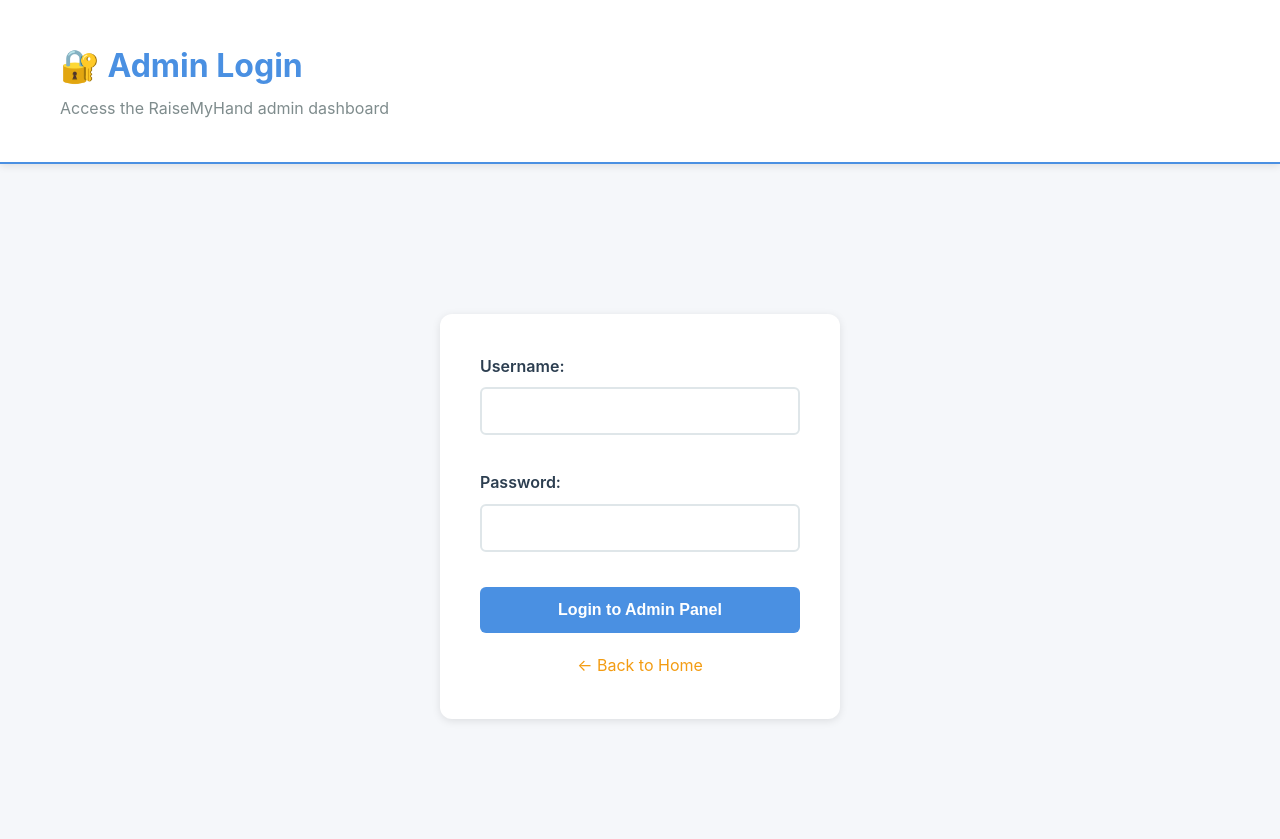
After one commit to OER-Forge/raisemyhand, a Python web app: template templates/admin-login.html in a window 1280 px wide. The commit adds this page. Run offline with Jinja, Linux system fonts and the light colour scheme; the template is opened without the code that fills it, so the values that code supplies are empty.

Commit message:
Implement JWT authentication with optional instructor session passwords
- Replace HTTP Basic Auth with JWT token-based authentication for admin panel
- Add optional password protection for instructor sessions using bcrypt hashing
- Create new admin login page with modern JWT-based authentication flow
- Update all admin API endpoints to require JWT authorization headers
- Add session password verification endpoints for protected instructor sessions
- Update frontend JavaScript to handle JWT tokens and session passwords
- Add database migration script for password_hash column in sessions table
- Update dependencies: python-jose[cryptography], bcrypt==4.1.2
- Maintain backward compatibility - existing sessions continue to work

Features:
- Admin login with 30-day JWT token expiration
- Secure password hashing for instructor session protection
- Automatic token storage and API request authentication
- Student password prompts for protected sessions
- Modern, portable authentication replacing browser dialogs

```diff
--- a/models.py
+++ b/models.py
@@ -15,6 +15,7 @@ class Session(Base):
     session_code = Column(String, unique=True, index=True, nullable=False)
     instructor_code = Column(String, unique=True, index=True, nullable=False)
     title = Column(String, nullable=False)
+    password_hash = Column(String, nullable=True)  # Optional session password
     created_at = Column(DateTime, default=datetime.utcnow)
     ended_at = Column(DateTime, nullable=True)
     is_active = Column(Boolean, default=True)
--- a/requirements.txt
+++ b/requirements.txt
@@ -10,3 +10,5 @@ python-dotenv==1.0.0
 pytz==2024.1
 passlib[bcrypt]==1.7.4
 slowapi==0.1.9
+python-jose[cryptography]==3.3.0
+bcrypt==4.0.1
--- a/static/js/instructor.js
+++ b/static/js/instructor.js
@@ -33,6 +33,12 @@ async function loadSession() {
         // Update UI
         document.getElementById('session-title').textContent = sessionData.title;
         document.getElementById('session-code').textContent = sessionData.session_code;
+
+        // Show password protection status
+        const passwordInfo = document.getElementById('password-info');
+        if (sessionData.has_password) {
+            passwordInfo.style.display = 'block';
+        }
 
         const baseUrl = config.base_url;
         const studentUrl = `${baseUrl}/student?code=${sessionData.session_code}`;
--- /dev/null
+++ b/templates/admin-login.html
@@ -0,0 +1,234 @@
+<!DOCTYPE html>
+<html lang="en">
+<head>
+    <meta charset="UTF-8">
+    <meta name="viewport" content="width=device-width, initial-scale=1.0">
+    <title>RaiseMyHand - Admin Login</title>
+    <link rel="stylesheet" href="/static/css/styles.css">
+    <style>
+        .login-container {
+            max-width: 400px;
+            margin: 100px auto;
+            padding: 40px;
+            background: var(--card-bg);
+            border-radius: 12px;
+            box-shadow: var(--shadow);
+            text-align: center;
+        }
+
+        .login-form {
+            display: flex;
+            flex-direction: column;
+            gap: 20px;
+        }
+
+        .form-group {
+            text-align: left;
+        }
+
+        .form-group label {
+            display: block;
+            margin-bottom: 8px;
+            font-weight: 600;
+            color: var(--text-color);
+        }
+
+        .form-group input {
+            width: 100%;
+            padding: 12px;
+            border: 2px solid var(--border-color);
+            border-radius: 6px;
+            font-size: 16px;
+            box-sizing: border-box;
+        }
+
+        .form-group input:focus {
+            outline: none;
+            border-color: var(--primary-color);
+        }
+
+        .login-btn {
+            background: var(--primary-color);
+            color: white;
+            border: none;
+            padding: 14px 28px;
+            border-radius: 6px;
+            font-size: 16px;
+            font-weight: 600;
+            cursor: pointer;
+            transition: background-color 0.3s;
+        }
+
+        .login-btn:hover {
+            background: var(--primary-hover);
+        }
+
+        .login-btn:disabled {
+            background: #cccccc;
+            cursor: not-allowed;
+        }
+
+        .error-message {
+            color: #dc3545;
+            padding: 10px;
+            border-radius: 4px;
+            background: #f8d7da;
+            border: 1px solid #f5c6cb;
+            margin-bottom: 20px;
+            display: none;
+        }
+
+        .auth-info {
+            margin-top: 20px;
+            padding: 15px;
+            background: #e3f2fd;
+            border-radius: 6px;
+            font-size: 14px;
+            color: #1565c0;
+        }
+
+        .back-link {
+            display: inline-block;
+            margin-top: 20px;
+            color: var(--secondary-color);
+            text-decoration: none;
+        }
+
+        .back-link:hover {
+            text-decoration: underline;
+        }
+    </style>
+</head>
+<body>
+    <header>
+        <div class="container">
+            <h1>🔐 Admin Login</h1>
+            <p class="subtitle">Access the RaiseMyHand admin dashboard</p>
+        </div>
+    </header>
+
+    <div class="container">
+        <div class="login-container">
+            <div id="error-message" class="error-message"></div>
+
+            <form id="login-form" class="login-form">
+                <div class="form-group">
+                    <label for="username">Username:</label>
+                    <input type="text" id="username" name="username" required>
+                </div>
+
+                <div class="form-group">
+                    <label for="password">Password:</label>
+                    <input type="password" id="password" name="password" required>
+                </div>
+
+                <button type="submit" class="login-btn" id="login-btn">
+                    Login to Admin Panel
+                </button>
+            </form>
+
+            <div id="auth-status" class="auth-info" style="display: none;">
+                Authentication is currently disabled in development mode.
+                You'll be logged in automatically.
+            </div>
+
+            <a href="/" class="back-link">← Back to Home</a>
+        </div>
+    </div>
+
+    <script>
+        // Check if authentication is enabled
+        async function checkAuthStatus() {
+            try {
+                const response = await fetch('/api/config');
+                const config = await response.json();
+
+                // If auth is disabled, show info and auto-login
+                if (config.auth_enabled === false) {
+                    document.getElementById('auth-status').style.display = 'block';
+                    setTimeout(() => {
+                        performLogin('admin', 'development');
+                    }, 1000);
+                }
+            } catch (error) {
+                console.log('Could not check auth status');
+            }
+        }
+
+        document.getElementById('login-form').addEventListener('submit', async function(e) {
+            e.preventDefault();
+
+            const username = document.getElementById('username').value;
+            const password = document.getElementById('password').value;
+
+            await performLogin(username, password);
+        });
+
+        async function performLogin(username, password) {
+            const loginBtn = document.getElementById('login-btn');
+            const errorDiv = document.getElementById('error-message');
+
+            loginBtn.disabled = true;
+            loginBtn.textContent = 'Logging in...';
+            errorDiv.style.display = 'none';
+
+            try {
+                const response = await fetch('/api/admin/login', {
+                    method: 'POST',
+                    headers: {
+                        'Content-Type': 'application/json',
+                    },
+                    body: JSON.stringify({
+                        username: username,
+                        password: password
+                    })
+                });
+
+                if (!response.ok) {
+                    const error = await response.json();
+                    throw new Error(error.detail || 'Login failed');
+                }
+
+                const data = await response.json();
+
+                // Store the token
+                localStorage.setItem('admin_token', data.access_token);
+
+                // Redirect to admin dashboard
+                window.location.href = '/admin';
+
+            } catch (error) {
+                errorDiv.textContent = error.message;
+                errorDiv.style.display = 'block';
+
+                loginBtn.disabled = false;
+                loginBtn.textContent = 'Login to Admin Panel';
+            }
+        }
+
+        // Check if user is already logged in
+        const token = localStorage.getItem('admin_token');
+        if (token) {
+            // Verify the token is still valid
+            fetch('/api/admin/verify', {
+                headers: {
+                    'Authorization': `Bearer ${token}`
+                }
+            })
+            .then(response => {
+                if (response.ok) {
+                    // Token is valid, redirect to admin
+                    window.location.href = '/admin';
+                }
+            })
+            .catch(() => {
+                // Token is invalid, remove it
+                localStorage.removeItem('admin_token');
+            });
+        }
+
+        // Check auth status on page load
+        checkAuthStatus();
+    </script>
+</body>
+</html>
--- a/templates/instructor.html
+++ b/templates/instructor.html
@@ -30,6 +30,12 @@
                     <label>Status</label>
                     <div class="value">
                         <span class="status-indicator active" id="session-status">Active</span>
+                    </div>
+                </div>
+                <div class="info-item" id="password-info" style="display: none;">
+                    <label>Password Protection</label>
+                    <div class="value">
+                        <span class="status-indicator" style="background: #28a745;">🔒 Protected</span>
                     </div>
                 </div>
             </div>
```
Also changed, not shown: main.py (+167 -29 lines), migrate_db.py (added, +46 -0 lines), schemas.py (+17 -0 lines), static/js/admin.js (+38 -6 lines), static/js/student.js (+25 -0 lines), templates/index.html (+20 -1 lines), 1 other file.
